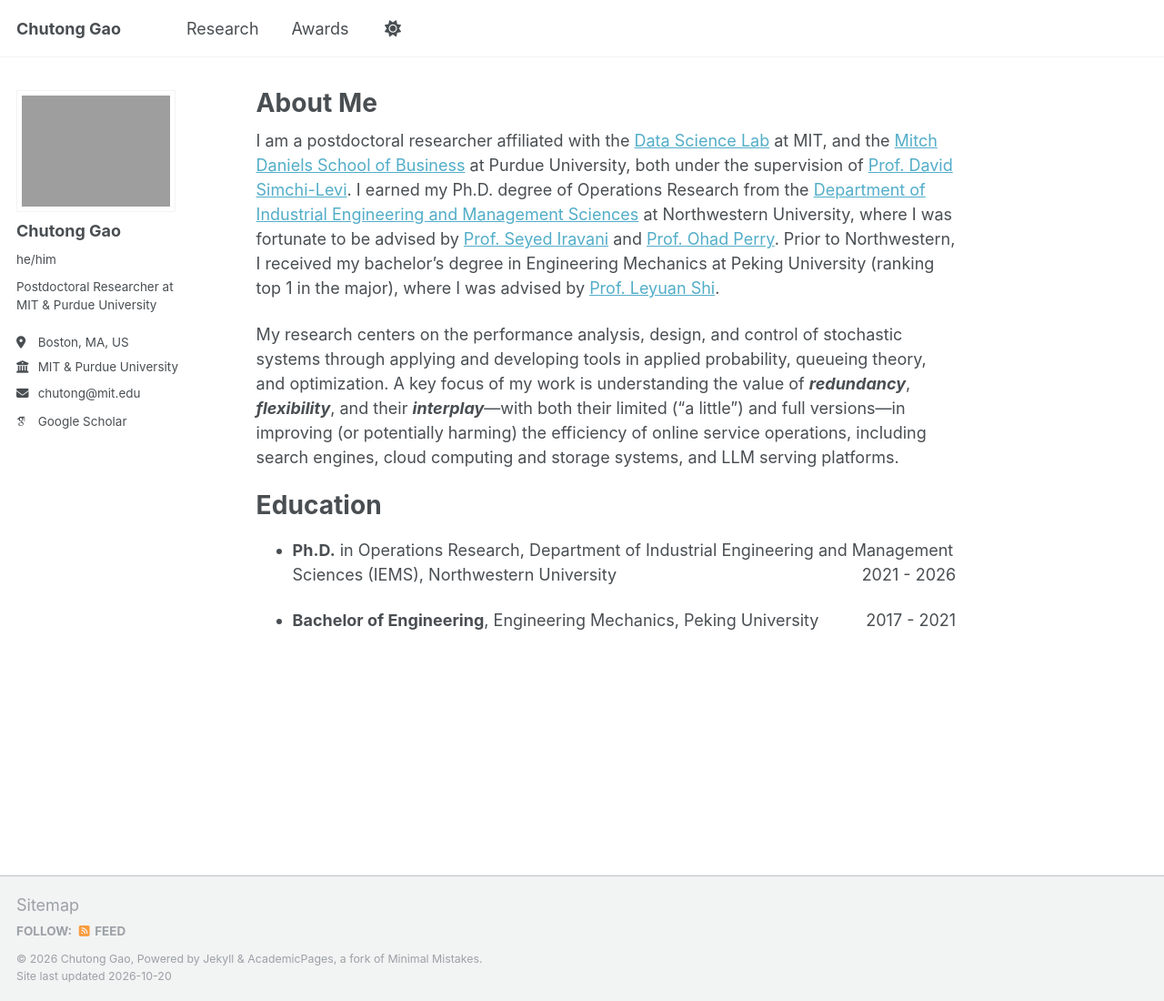
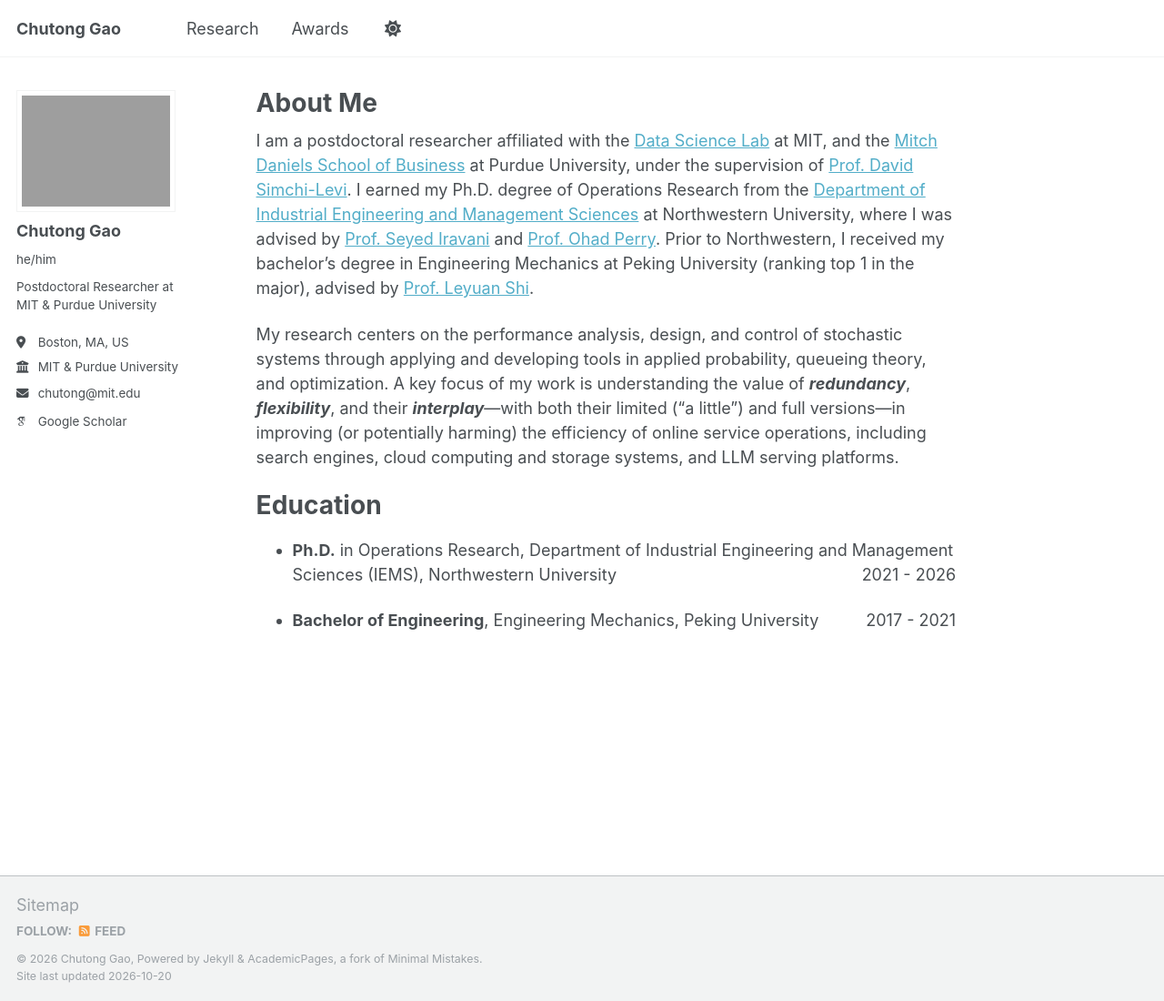
Before and after one commit to chutonggao/chutonggao.github.io, a Jekyll site: the page built from _pages/about.md, in a window 1280 px wide and 1100 px high. Shown: the whole window at 91% size. Built offline with Jekyll 4.4.1, drawn with Linux system fonts in a browser that asks for light colours; some web fonts are replaced.

Commit message:
Update about page content for clarity
Revised the text for clarity and conciseness in the about page.

```diff
--- a/_pages/about.md
+++ b/_pages/about.md
@@ -7,7 +7,7 @@
   - /about.html
 ---
 
-I am a postdoctoral researcher affiliated with the [Data Science Lab](https://dsl.mit.edu/students/) at MIT, and the [Mitch Daniels School of Business](https://business.purdue.edu) at Purdue University, both under the supervision of [Prof. David Simchi-Levi](https://cee.mit.edu/people_individual/david-simchi-levi/). I earned my Ph.D. degree of Operations Research from the [Department of Industrial Engineering and Management Sciences](https://www.mccormick.northwestern.edu/industrial/) at Northwestern University, where I was fortunate to be advised by [Prof. Seyed Iravani](http://users.iems.northwestern.edu/~iravani/index.html) and [Prof. Ohad Perry](https://people.smu.edu/operry/homepage/). Prior to Northwestern, I received my bachelor’s degree in Engineering Mechanics at Peking University (ranking top 1 in the major), where I was advised by [Prof. Leyuan Shi](https://directory.engr.wisc.edu/ie/Faculty/Shi_Leyuan/).
+I am a postdoctoral researcher affiliated with the [Data Science Lab](https://dsl.mit.edu/students/) at MIT, and the [Mitch Daniels School of Business](https://business.purdue.edu) at Purdue University, under the supervision of [Prof. David Simchi-Levi](https://cee.mit.edu/people_individual/david-simchi-levi/). I earned my Ph.D. degree of Operations Research from the [Department of Industrial Engineering and Management Sciences](https://www.mccormick.northwestern.edu/industrial/) at Northwestern University, where I was advised by [Prof. Seyed Iravani](http://users.iems.northwestern.edu/~iravani/index.html) and [Prof. Ohad Perry](https://people.smu.edu/operry/homepage/). Prior to Northwestern, I received my bachelor’s degree in Engineering Mechanics at Peking University (ranking top 1 in the major), advised by [Prof. Leyuan Shi](https://directory.engr.wisc.edu/ie/Faculty/Shi_Leyuan/).
 
 My research centers on the performance analysis, design, and control of stochastic systems through applying and developing tools in applied probability, queueing theory, and optimization. A key focus of my work is understanding the value of ***redundancy***, ***flexibility***, and their ***interplay***---with both their limited ("a little") and full versions---in improving (or potentially harming) the efficiency of online service operations, including search engines, cloud computing and storage systems, and LLM serving platforms.
 
```
